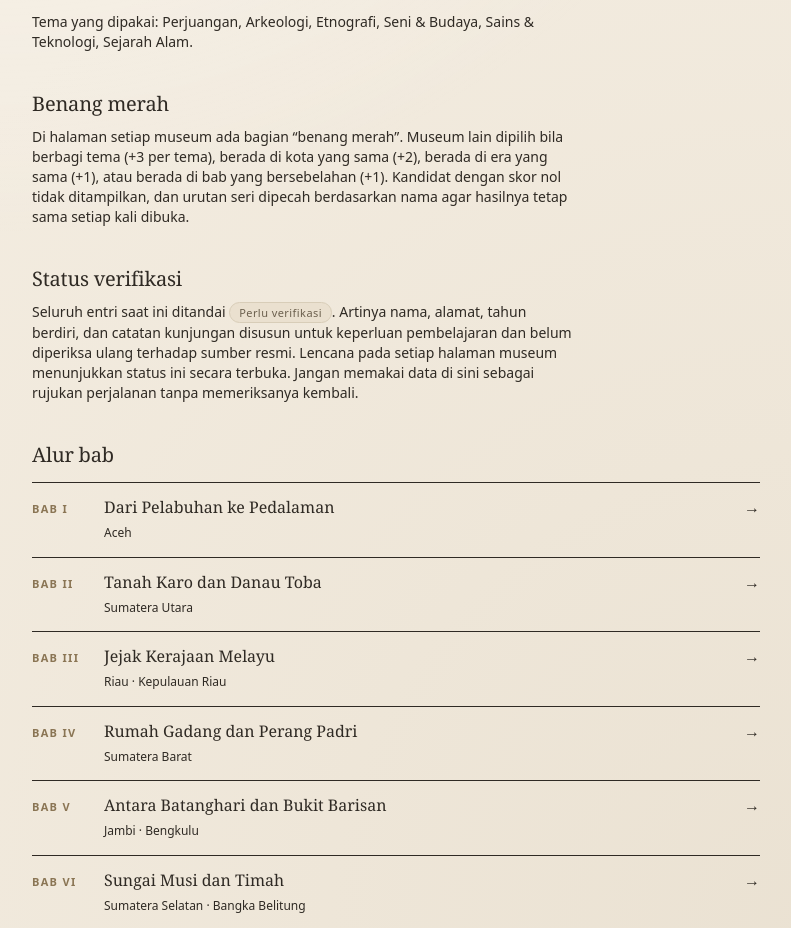
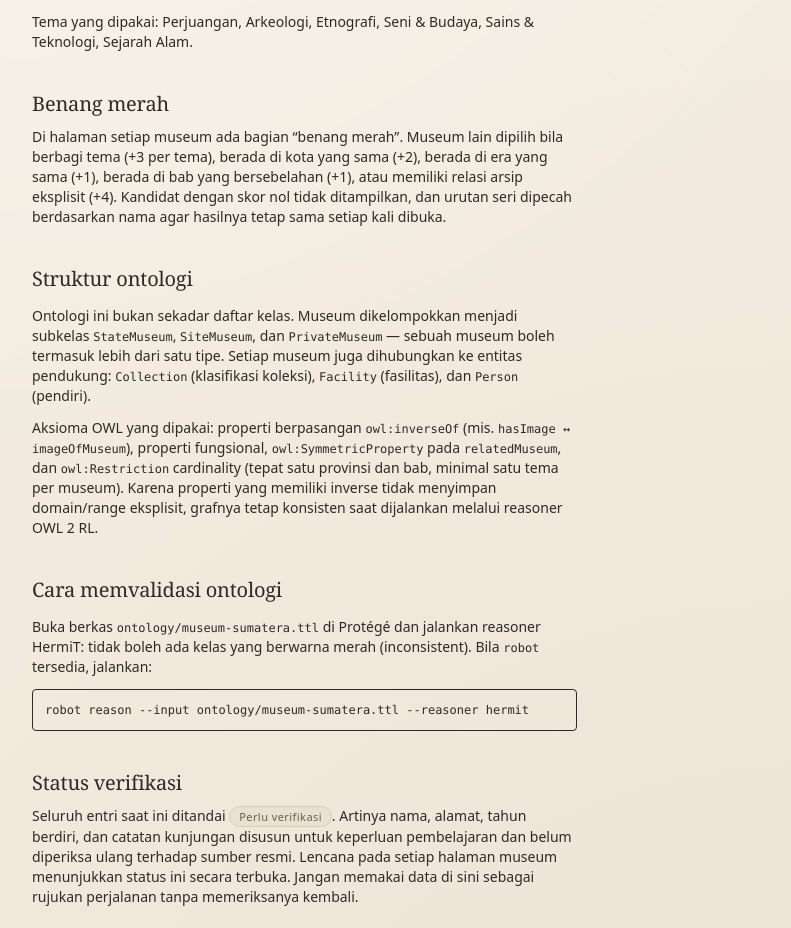
Before and after one commit to raymondsmt2710-cell/tubes-web-semantik, a Next.js app: page /tentang in a window 1280 px wide. Shown: the part 900-1828 px from the top of the page, without its empty margins (244-1035 px from the left). Built offline with nearby package versions, Linux system fonts and the light colour scheme.

Commit message:
docs(ui): lembar metode ontologi di Tentang

```diff
--- a/src/app/tentang/page.tsx
+++ b/src/app/tentang/page.tsx
@@ -94,10 +94,53 @@ export default function TentangPage() {
           <p className="mt-3 text-sm text-[--ink-soft] measure">
             Di halaman setiap museum ada bagian &ldquo;benang merah&rdquo;. Museum lain
             dipilih bila berbagi tema (+3 per tema), berada di kota yang sama (+2),
-            berada di era yang sama (+1), atau berada di bab yang bersebelahan
-            (+1). Kandidat dengan skor nol tidak ditampilkan, dan urutan seri
-            dipecah berdasarkan nama agar hasilnya tetap sama setiap kali dibuka.
+            berada di era yang sama (+1), berada di bab yang bersebelahan
+            (+1), atau memiliki relasi arsip eksplisit (+4). Kandidat dengan skor
+            nol tidak ditampilkan, dan urutan seri dipecah berdasarkan nama agar
+            hasilnya tetap sama setiap kali dibuka.
           </p>
+        </section>
+
+        <section className="mt-10">
+          <h2 className="text-xl">Struktur ontologi</h2>
+          <div className="mt-4 space-y-3 text-sm text-[--ink-soft] measure">
+            <p>
+              Ontologi ini bukan sekadar daftar kelas. Museum dikelompokkan
+              menjadi subkelas <code className="font-mono text-xs">StateMuseum</code>,{" "}
+              <code className="font-mono text-xs">SiteMuseum</code>, dan{" "}
+              <code className="font-mono text-xs">PrivateMuseum</code> — sebuah museum
+              boleh termasuk lebih dari satu tipe. Setiap museum juga dihubungkan ke
+              entitas pendukung: <code className="font-mono text-xs">Collection</code>{" "}
+              (klasifikasi koleksi), <code className="font-mono text-xs">Facility</code>{" "}
+              (fasilitas), dan <code className="font-mono text-xs">Person</code> (pendiri).
+            </p>
+            <p>
+              Aksioma OWL yang dipakai: properti berpasangan{" "}
+              <code className="font-mono text-xs">owl:inverseOf</code> (mis.{" "}
+              <code className="font-mono text-xs">hasImage ↔ imageOfMuseum</code>),{" "}
+              properti fungsional, <code className="font-mono text-xs">owl:SymmetricProperty</code>{" "}
+              pada <code className="font-mono text-xs">relatedMuseum</code>, dan{" "}
+              <code className="font-mono text-xs">owl:Restriction</code> cardinality
+              (tepat satu provinsi dan bab, minimal satu tema per museum). Karena
+              properti yang memiliki inverse tidak menyimpan domain/range eksplisit,
+              grafnya tetap konsisten saat dijalankan melalui reasoner OWL 2 RL.
+            </p>
+          </div>
+        </section>
+
+        <section className="mt-10">
+          <h2 className="text-xl">Cara memvalidasi ontologi</h2>
+          <div className="mt-4 space-y-3 text-sm text-[--ink-soft] measure">
+            <p>
+              Buka berkas <code className="font-mono text-xs">ontology/museum-sumatera.ttl</code>{" "}
+              di Protégé dan jalankan reasoner HermiT: tidak boleh ada kelas yang
+              berwarna merah (inconsistent). Bila <code className="font-mono text-xs">robot</code>{" "}
+              tersedia, jalankan:
+            </p>
+            <pre className="overflow-x-auto border border-[--rule] bg-[--paper-2] rounded-sm p-3 font-mono text-xs">
+{`robot reason --input ontology/museum-sumatera.ttl --reasoner hermit`}
+            </pre>
+          </div>
         </section>
 
         <section className="mt-10">
```
